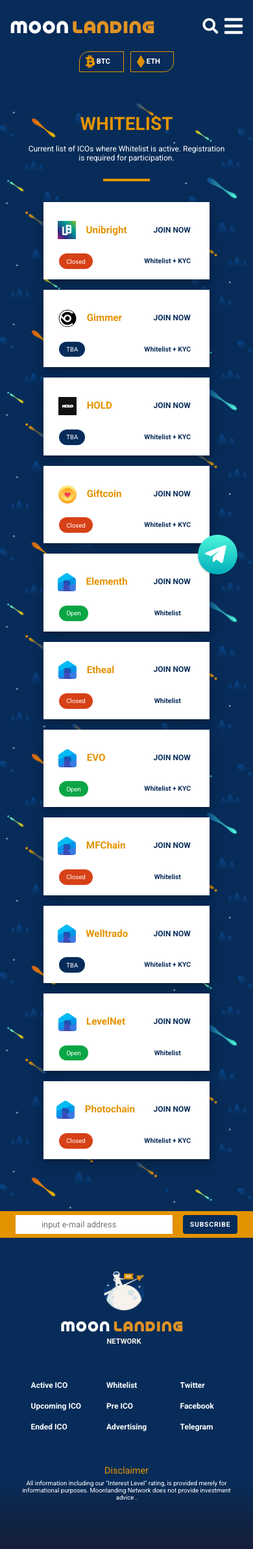
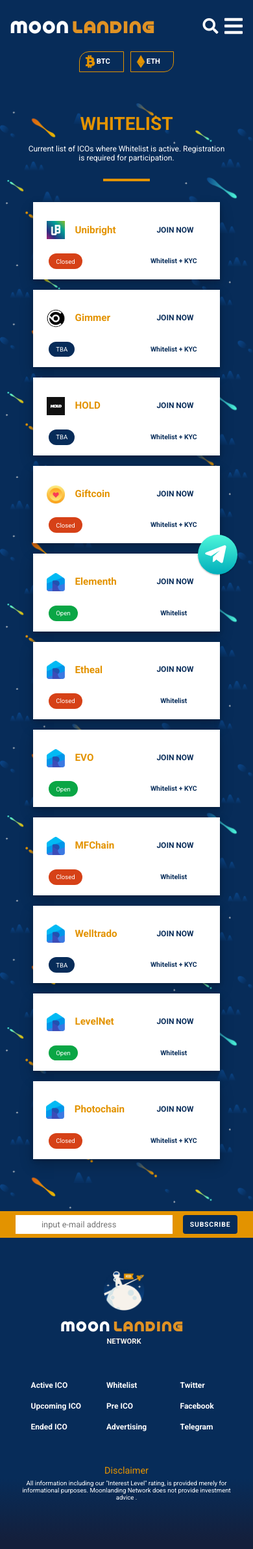
Before and after one commit to moonlandingnetwork/moonlandingnetwork.github.io, a Jekyll site: the page built from whitelist.html, in a window 390 px wide. Shown: the whole page at 65% size. Built offline with Jekyll 4.4.1, drawn with Linux system fonts in a browser that asks for light colours; cached includes are drawn as plain includes; nearby versions of some CDN libraries; comment, search, counter and statistics services are not loaded.

Commit message:
Layout Revision

```diff
--- a/css/style.css
+++ b/css/style.css
@@ -3742,7 +3742,7 @@ footer{
     }
     /* Whitelist Page */
     .ico-table.minimal .tbody ul{
-        width: auto;
+        max-width: 20rem;
     }
 
 }
```
